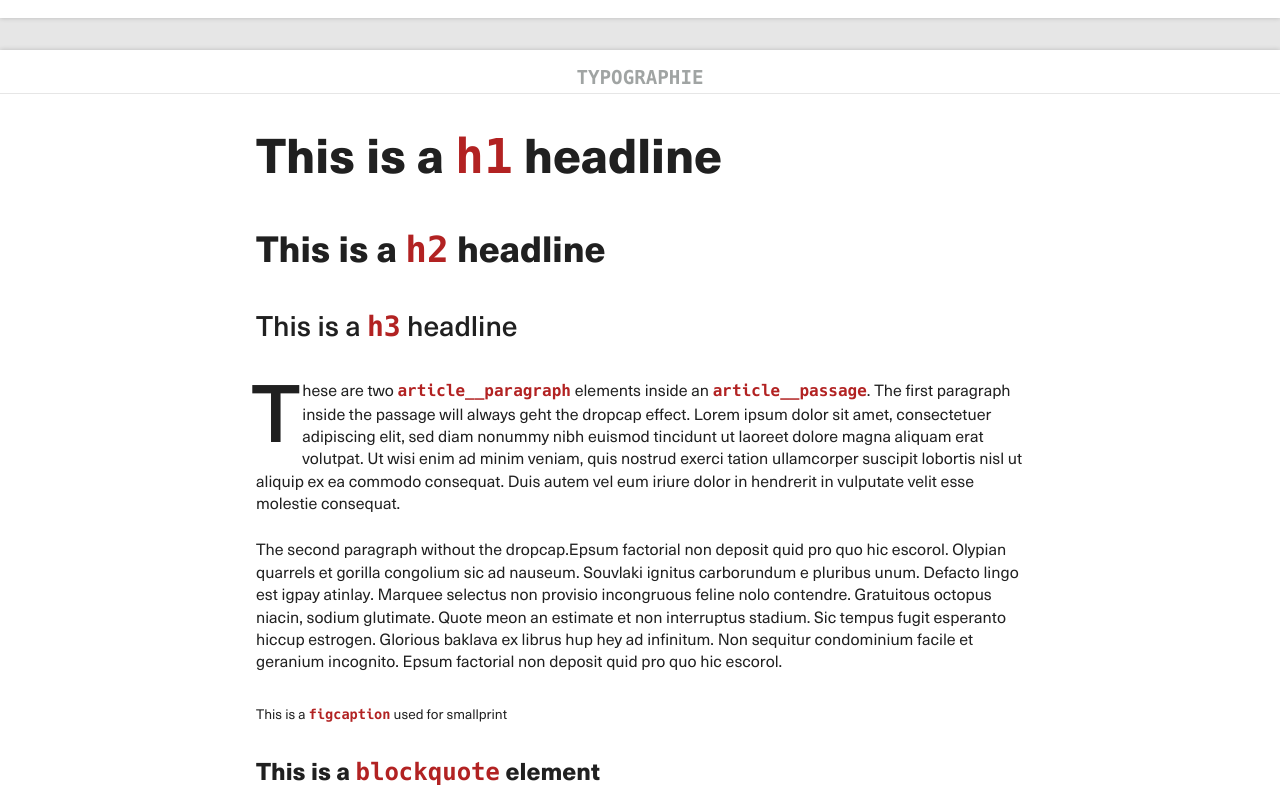
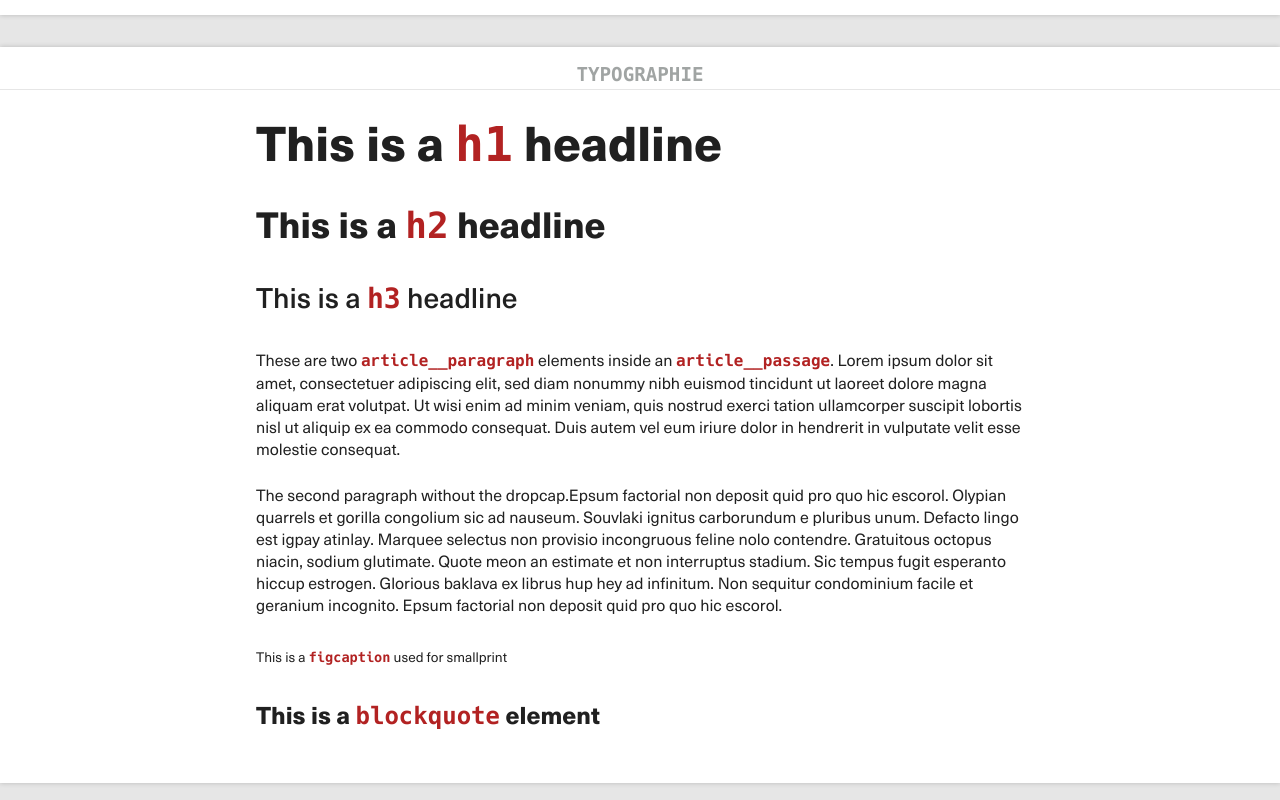
Before and after one commit to DomSt/MyNameIsDom, a plain HTML site: page dev/patternLib/index.html in a window 1280 px wide. Shown: the part 1300-2100 px from the top of the page. Drawn offline with Linux system fonts and the light colour scheme.

Commit message:
Type fixes
Added responsive type sizes.
Removed Dropcap (didn’t work that well).

```diff
--- a/dev/patternLib/index.html
+++ b/dev/patternLib/index.html
@@ -68,7 +68,7 @@
       <h3 class="lib__element lib__element--type l-center60">This is a <span class="lib__element__name">h3</span> headline</h3>
       <div class="lib__element lib__element--type article__passage l-center60">
         <p class="article__paragraph">
-          These are two <span class="lib__element__name">article__paragraph</span> elements inside an <span class="lib__element__name">article__passage</span>. The first paragraph inside the passage will always geht the dropcap effect. Lorem ipsum dolor sit amet, consectetuer adipiscing elit, sed diam nonummy nibh euismod tincidunt ut laoreet dolore magna aliquam erat volutpat. Ut wisi enim ad minim veniam, quis nostrud exerci tation ullamcorper suscipit lobortis nisl ut aliquip ex ea commodo consequat. Duis autem vel eum iriure dolor in hendrerit in vulputate velit esse molestie consequat.
+          These are two <span class="lib__element__name">article__paragraph</span> elements inside an <span class="lib__element__name">article__passage</span>. Lorem ipsum dolor sit amet, consectetuer adipiscing elit, sed diam nonummy nibh euismod tincidunt ut laoreet dolore magna aliquam erat volutpat. Ut wisi enim ad minim veniam, quis nostrud exerci tation ullamcorper suscipit lobortis nisl ut aliquip ex ea commodo consequat. Duis autem vel eum iriure dolor in hendrerit in vulputate velit esse molestie consequat.
         </p>
         <p class="article__paragraph">
           The second paragraph without the dropcap.Epsum factorial non deposit quid pro quo hic escorol. Olypian quarrels et gorilla congolium sic ad nauseum. Souvlaki ignitus carborundum e pluribus unum. Defacto lingo est igpay atinlay. Marquee selectus non provisio incongruous feline nolo contendre. Gratuitous octopus niacin, sodium glutimate. Quote meon an estimate et non interruptus stadium. Sic tempus fugit esperanto hiccup estrogen. Glorious baklava ex librus hup hey ad infinitum. Non sequitur condominium facile et geranium incognito. Epsum factorial non deposit quid pro quo hic escorol.
--- a/dev/scss/base/_base.scss
+++ b/dev/scss/base/_base.scss
@@ -12,7 +12,8 @@
 
 body {
 	color: $primaryContent;
-	line-height: 1.4;
+	font-size: 16px;
+	line-height: 1.25;
 }
 
 h1, h2, blockquote {
@@ -20,15 +21,18 @@ h1, h2, blockquote {
 }
 
 h1 {
-	font-size: 3rem;
+	font-size: 2rem;
+	line-height: 1.25;
 }
 
 h2 {
-	font-size: 2.25rem;
+	font-size: 1.625rem;
+	line-height: 1.15384615;
 }
 
 h3 {
-	font-size: 1.75rem;
+	font-size: 1.375rem;
+	line-height: 1.13636364;
 	font-weight: 500;
 }
 
@@ -37,7 +41,8 @@ figcaption {
 }
 
 blockquote {
-	font-size: 1.5rem;
+	font-size: 1.25rem;
+	line-height: 1.25;
 }
 
 a {
@@ -51,3 +56,55 @@ a {
 	}
 
 }
+
+
+
+//=================================================================
+//  BASE - MEDIA QUERIES
+//=================================================================
+
+//-----------------------------------------------------------------
+// Typographie
+
+@media screen and (min-width: 500px) {
+	body {
+		line-height: 1.375;
+	}
+}
+
+@media screen and (min-width: 640px) {
+	h1 {
+		font-size: 2.5rem;
+		line-height: 1.125;
+	}
+
+	h2 {
+		font-size: 2rem;
+		line-height: 1.25;
+	}
+
+	h3 {
+		font-size: 1.5rem;
+		line-height: 1.25;
+	}
+
+	blockquote {
+		font-size: 1.5rem;
+		line-height: 1.45833333;
+	}
+}
+
+@media screen and (min-width: 850px) {
+	h1 {
+		font-size: 3rem;
+		line-height: 1.05;
+	}
+
+	h2 {
+		font-size: 2.25rem;
+	}
+
+	h3 {
+		font-size: 1.75rem;
+	}
+}
--- a/dev/scss/modules/_article.scss
+++ b/dev/scss/modules/_article.scss
@@ -9,14 +9,3 @@
 .article__paragraph:not(:last-child) {
 	margin-bottom: 1.5em;
 }
-
-.article__passage .article__paragraph:first-child:first-letter {
-	float: left;
-	margin-left: -.058em;
-	margin-bottom: -.07em;
-	padding-top: .05em;
-	padding-right: .029em;
-	font-size: 5em;
-	font-weight: 500;
-	line-height: .88em;
-}
--- a/dev/scss/modules/_itemList.scss
+++ b/dev/scss/modules/_itemList.scss
@@ -29,7 +29,6 @@
   &__title {
     text-transform: capitalize;
     color: $primaryLink;
-    line-height: .95em;
   }
 
   &__subtitle {
@@ -40,9 +39,9 @@
 }
 
 .itemList__linkFull {
+  @extend figcaption;
   padding: .5rem;
   border-top: 3px solid $primaryContent;
-  font-size: .85rem;
   text-align: right;
 }
 
```
Also changed, not shown: dev/css/application.css, 1 other file.
